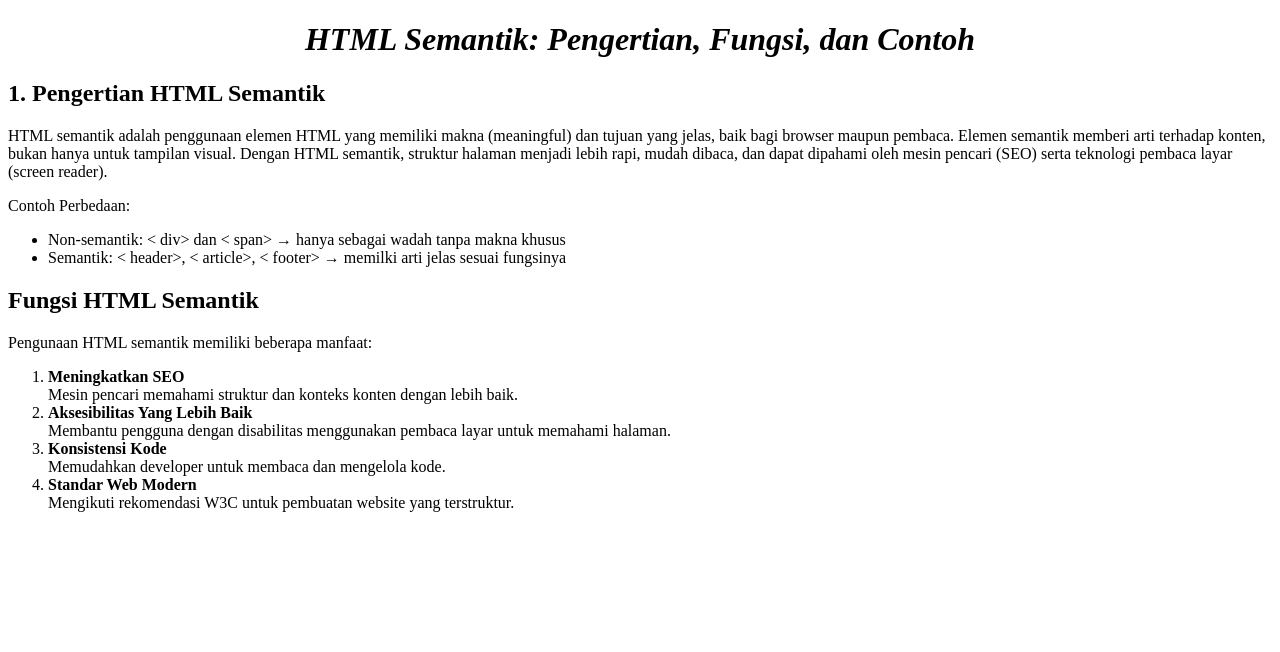
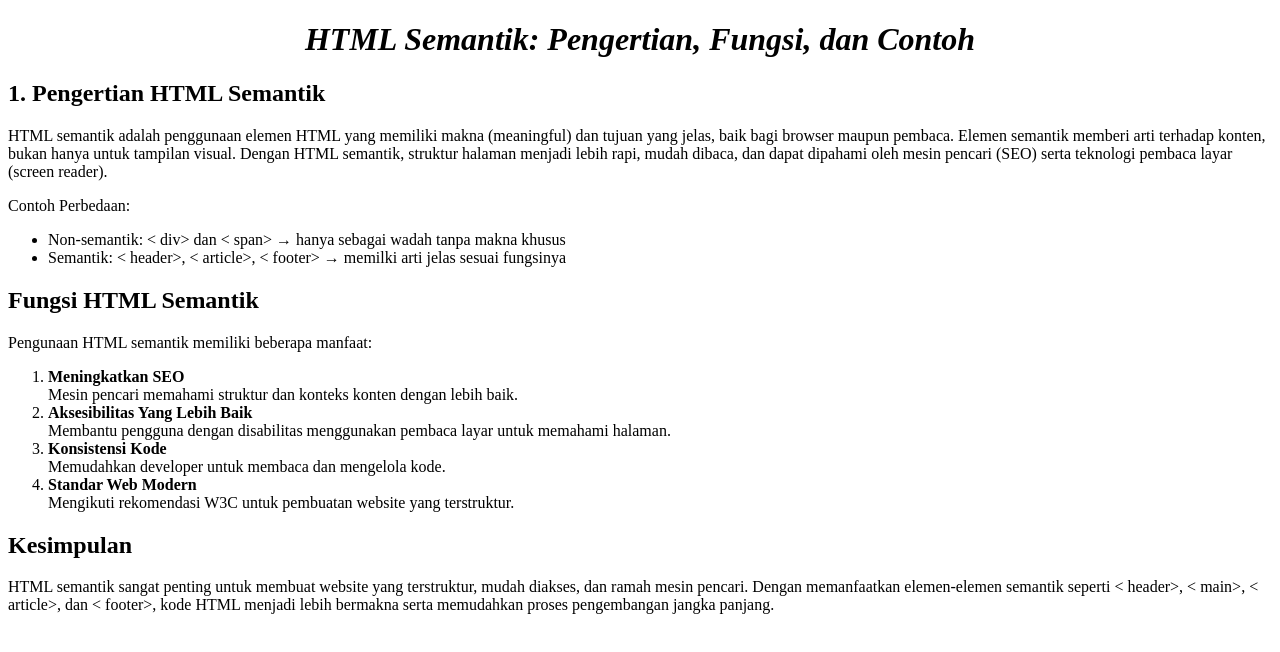
Before and after one commit to hddzaa/tugas_1, a plain HTML site: page posts.html in a window 1280 px wide. Drawn offline with Linux system fonts and the light colour scheme.

```diff
--- a/posts.html
+++ b/posts.html
@@ -47,6 +47,17 @@
         <li><b>Standar Web Modern</b><br>
             Mengikuti rekomendasi W3C untuk pembuatan website yang terstruktur.</li>
     </ol>
+
+    <h2>
+        Kesimpulan
+    </h2>
+
+    <p>
+        HTML semantik sangat penting untuk membuat website yang terstruktur, mudah diakses, dan ramah mesin pencari.
+        Dengan memanfaatkan elemen-elemen semantik seperti
+    < header>, < main>, < article>, dan < footer>, kode HTML menjadi lebih bermakna serta memudahkan proses pengembangan
+                    jangka panjang.
+                    </p>
 </body>
 
 </html>
```
